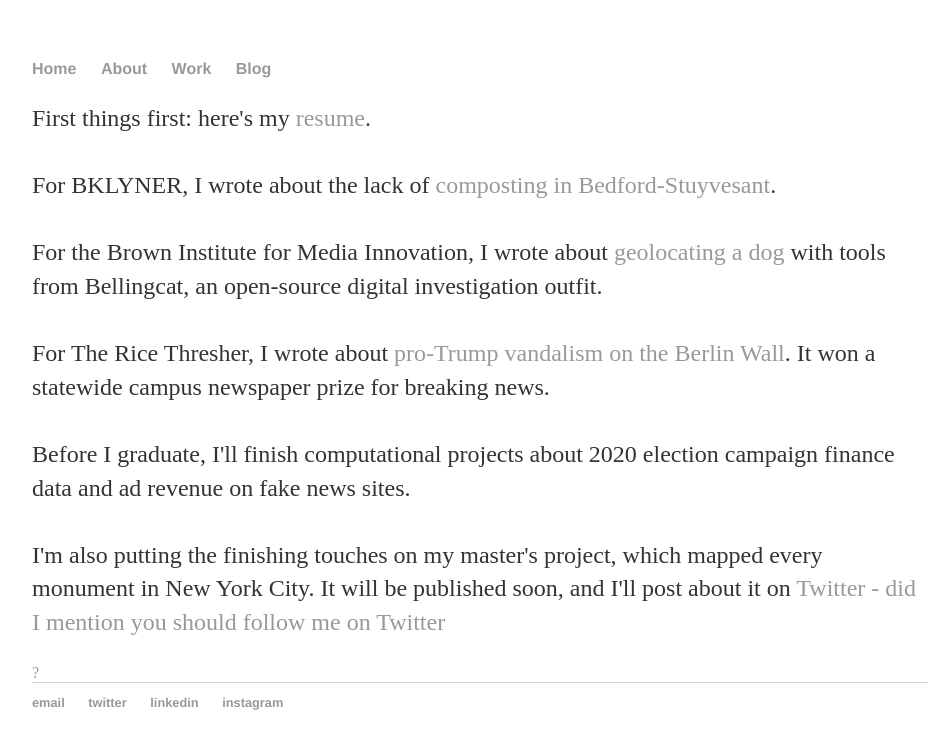
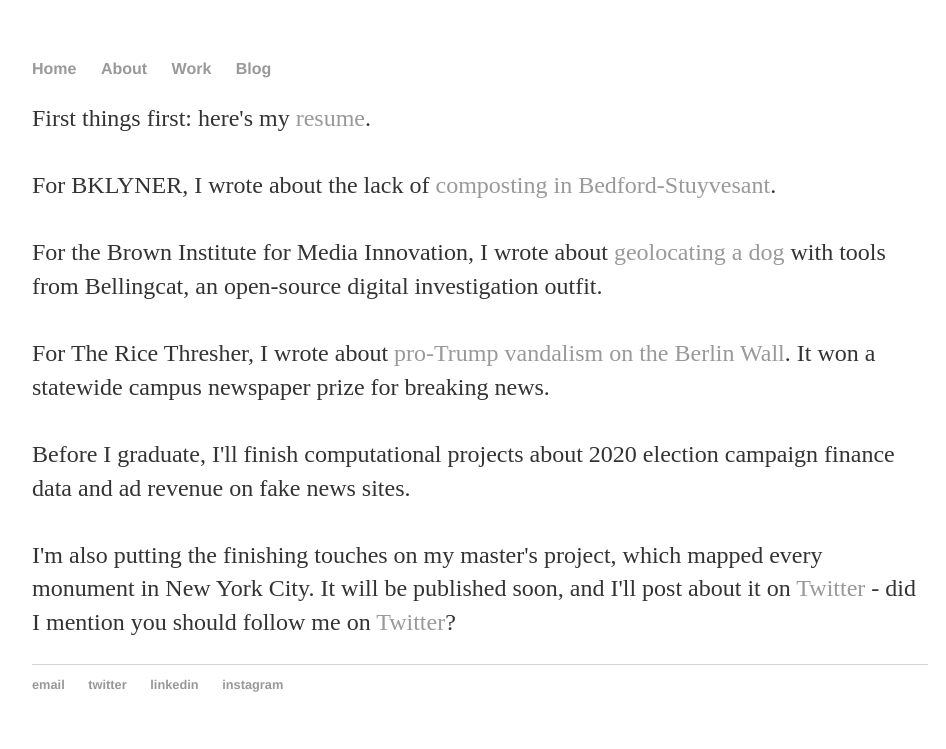
Before and after one commit to isaac-schultz/isaac-schultz.github.io, a Jekyll site: the page built from work/index.html, in a window 1280 px wide. Shown: the top 749 px of the page, without its empty margins (160-1106 px from the left). Built offline with Jekyll 4.4.1, drawn with Linux system fonts in a browser that asks for light colours; part of the change alters nothing that is shown.

```diff
--- a/work/index.html
+++ b/work/index.html
@@ -17,4 +17,4 @@ For The Rice Thresher, I wrote about <a href="http://www.ricethresher.org/articl
 Before I graduate, I'll finish computational projects about 2020 election campaign finance data and ad revenue on fake news sites.
   <br>
   <br>
-I'm also putting the finishing touches on my master's project, which mapped every monument in New York City. It will be published soon, and I'll post about it on <a href="https://twitter.com/isaac_schultz_" target="_blank">Twitter - did I mention you should follow me on <a href="https://twitter.com/isaac_schultz_" target="_blank">Twitter</p>?
+I'm also putting the finishing touches on my master's project, which mapped every monument in New York City. It will be published soon, and I'll post about it on <a href="https://twitter.com/isaac_schultz_" target="_blank">Twitter</a> - did I mention you should follow me on <a href="https://twitter.com/isaac_schultz_" target="_blank">Twitter</a>?</p>
```
